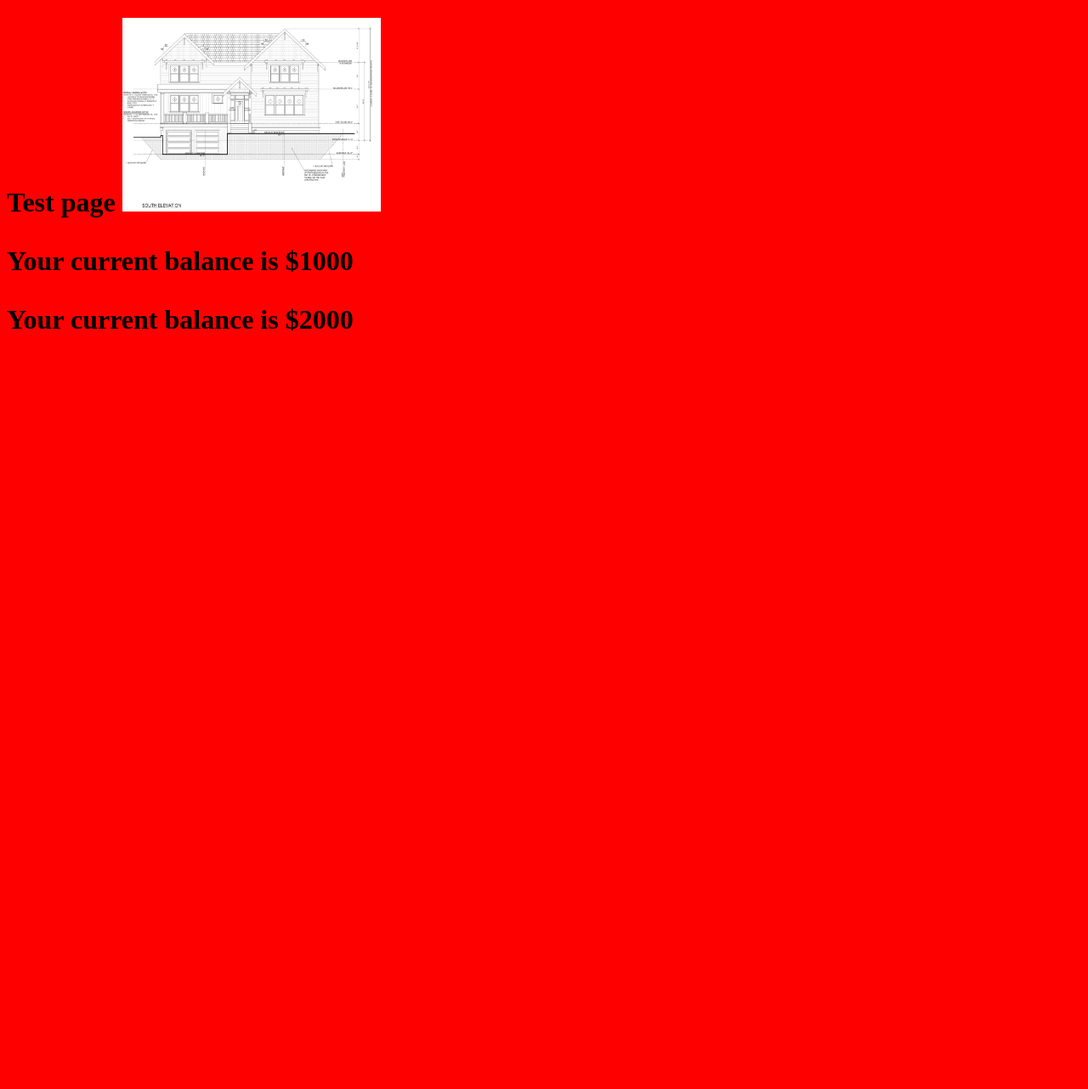
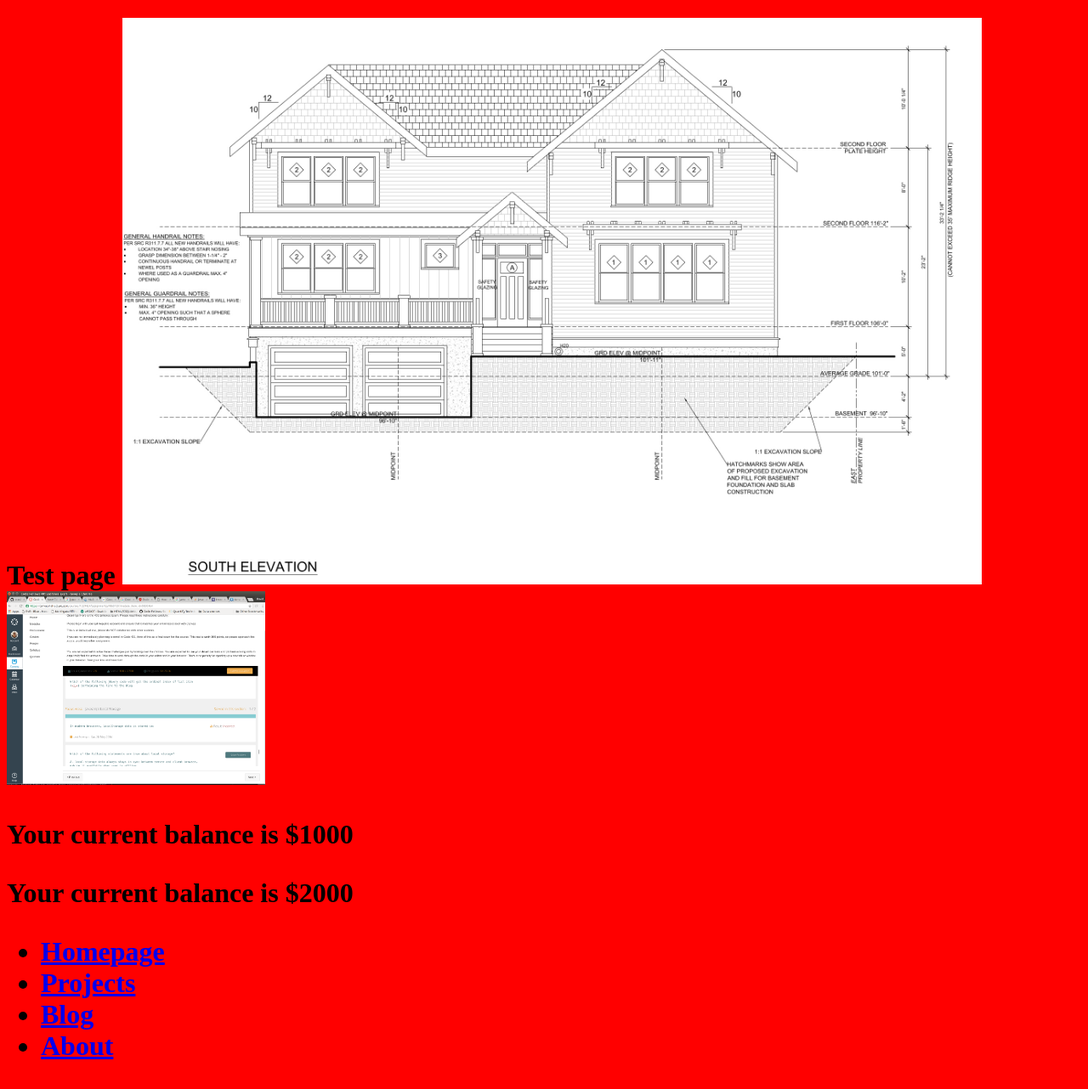
Before and after one commit to crashtack/401-javascriptExam, a plain HTML site: page index.html in a window 1280 px wide. Shown: the whole page at 85% size. Before the commit the page ends 800 px from the top, so only its background shows below. Drawn offline with Linux system fonts and the light colour scheme.

Commit message:
one question to go

```diff
--- a/index.html
+++ b/index.html
@@ -9,9 +9,19 @@
   </head>
   <body>
     <h1>Test page</>
-    <img src="southElevation.jpg" alt="Mountain View" style="width:304px;height:228px;">
+    <img class="drawing" src="southElevation.jpg" alt="Mountain View">
+    <img src="Screenshot from 2016-06-25 19:37:45.png" alt="Just a Screenshot" style="width:304px;height:228px;">
+
     <div id="message"><p>Your current balance is <b>$1000</b></p></div>
     <div id="message"><p>Your current balance is <b>$2000</b></p></div>
+    <ul id="menu">
+      <li id="link-1"><a href="/">Homepage</a></li>
+      <li id="link-2"><a href="/projects">Projects</a></li>
+      <li id="link-3"><a href="/blog">Blog</a></li>
+      <li id="link-4"><a href="/about">About</a></li>
+    </ul>
+
+
     <script src="/vendor/scripts/jquery-2.1.4.js"></script>
     <script src="question-01.js"></script>
   </body>
--- a/test.css
+++ b/test.css
@@ -19,3 +19,7 @@
 @media screen and (min-width: 960px) {
   body { background-color: red; }
 }
+
+img.drawing {
+  max-width: 80%;
+}
```
Also changed, not shown: notes.txt.
